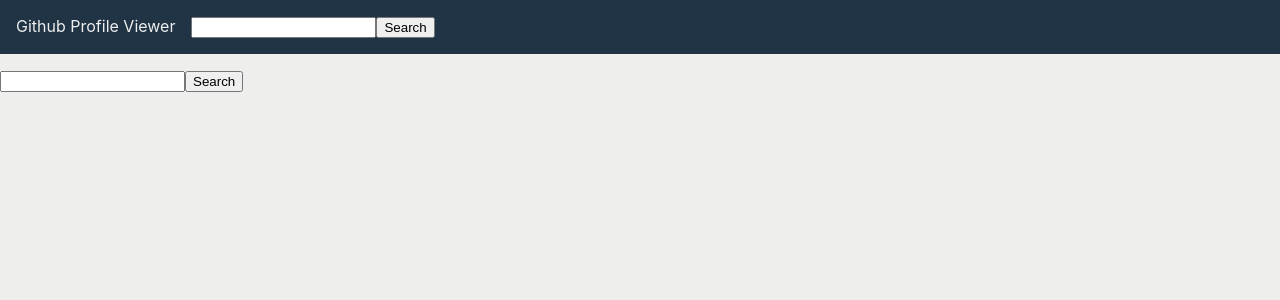
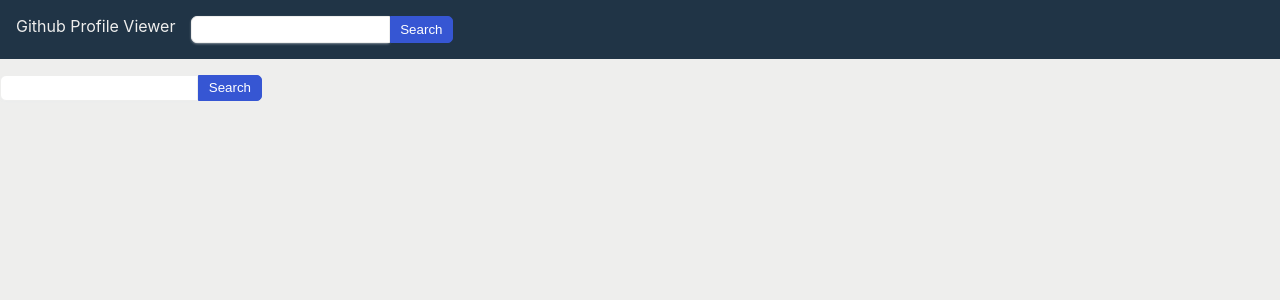
Before and after one commit to dhershman1/profile-viewer, a Nuxt app: page / in a window 1280 px wide. Shown: the top 300 px of the page. Built offline with nearby package versions, Linux system fonts and the light colour scheme.

Commit message:
Updated: Styles and layout styles

```diff
--- a/assets/css/main.css
+++ b/assets/css/main.css
@@ -40,6 +40,32 @@ nav {
   background-color: var(--dark);
   color: var(--lightgrey);
   margin-bottom: 1rem;
+}
+
+/* Input Styles */
+
+.control {
+  padding: 0.3rem 0.6rem;
+  border: 1px solid var(--lightgrey);
+  border-radius: 6px;
+  box-shadow: hsl(216, 12%, 92%) 0px 1px 3px -1px;
+}
+
+/* Button Styles */
+
+.btn {
+  cursor: pointer;
+  padding: 0.3rem 0.6rem;
+  border: 1px solid var(--accent);
+  border-radius: 5px;
+  font-weight: 500;
+  background: var(--accent);
+  color: var(--white);
+  transition: all 0.3s ease;
+}
+
+.btn:hover {
+  background-color: var(--highlight);
 }
 
 /* Link styles */
@@ -89,6 +115,7 @@ nav {
   background-color: var(--white);
   color: var(--jet);
   border-radius: 4px;
+  width: 100%;
 }
 
 .card__actions {
@@ -98,7 +125,6 @@ nav {
 }
 
 .card__main {
-  align-items: center;
   padding: 1rem;
 }
 
--- a/components/Search.vue
+++ b/components/Search.vue
@@ -10,10 +10,20 @@ function search () {
 <template>
   <div>
     <form @submit.prevent="search">
-      <input v-model="userSearch" type="text" />
-      <button>Search</button>
+      <input class="control" v-model="userSearch" type="text" />
+      <button class="btn">Search</button>
     </form>
   </div>
 </template>
 
-<style scoped></style>
+<style scoped>
+.control {
+  border-top-right-radius: 0;
+  border-bottom-right-radius: 0;
+}
+
+.btn {
+  border-top-left-radius: 0;
+  border-bottom-left-radius: 0;
+}
+</style>
--- a/pages/user/[user].vue
+++ b/pages/user/[user].vue
@@ -97,7 +97,7 @@ function getIcon (lang) {
     <section class="user__profile">
       <Profile :profile="profile" />
     </section>
-    <section class="repositories">
+    <section class="user__repos">
       <div class="repos">
         <Card has-actions>
           <template #actions>
@@ -161,18 +161,13 @@ function getIcon (lang) {
 .user {
   display: grid;
   align-items: flex-start;
-  grid-template-columns: 30% 70%;
-  justify-items: center;
+  grid-template-columns: 1fr 2fr;
   margin: 1rem;
 }
 
 .user .user__profile {
   position: sticky;
-  top: 0;
-  width: 100%;
-}
-
-.repositories {
+  top: 1rem;
   width: 85%;
 }
 
@@ -276,9 +271,11 @@ function getIcon (lang) {
 
   .user .user__profile {
     position: inherit;
+    width: 100%;
+    margin-bottom: 1rem;
   }
 
-  .repositories {
+  .user__repos {
     width: 100%;
   }
 }
```
